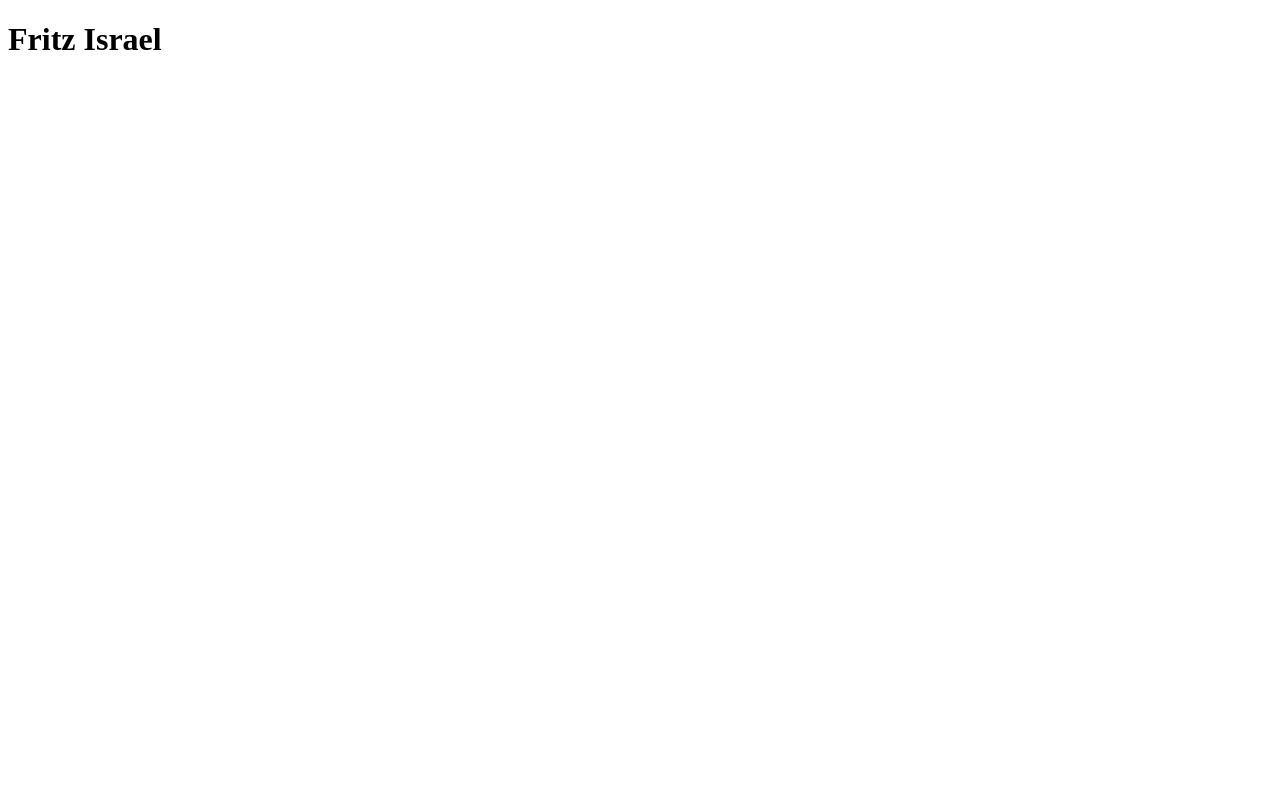
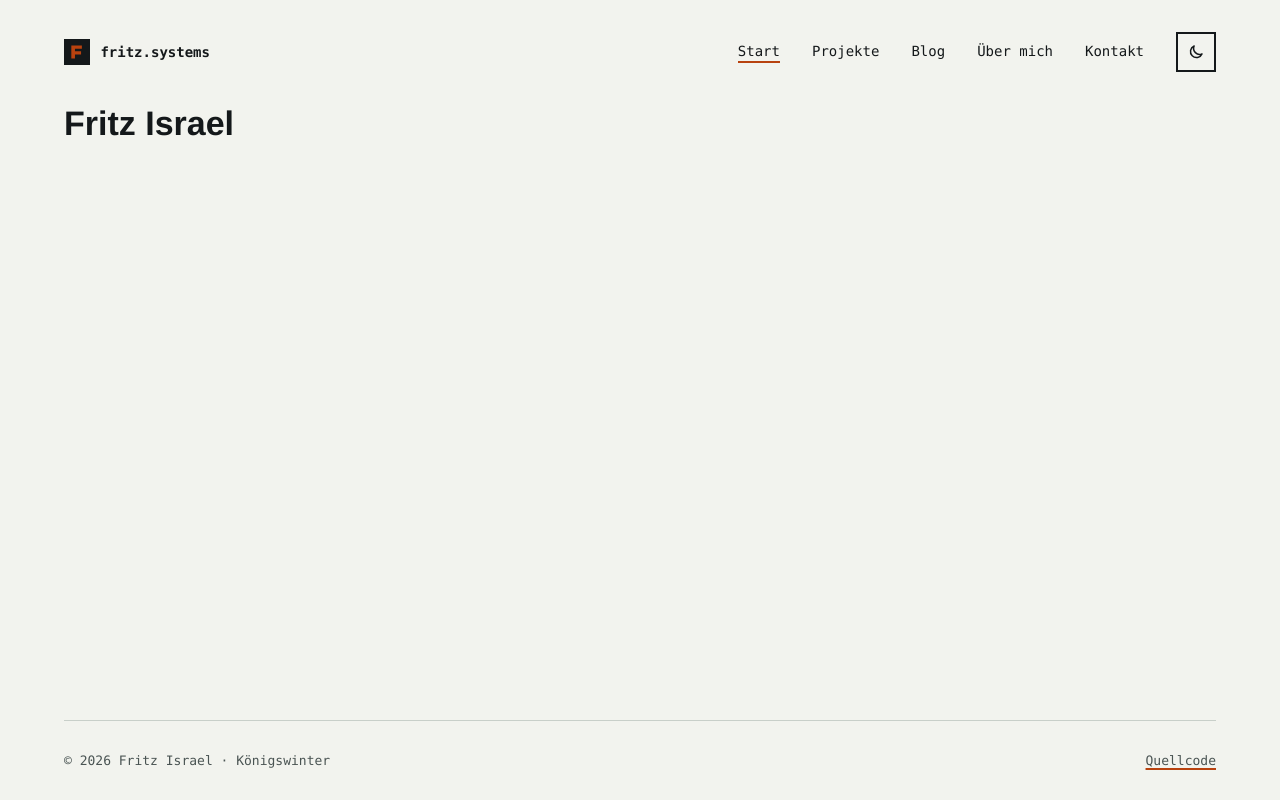
Before and after one commit to Fritztechnic/fritz-systems, a SvelteKit app: page / in a window 1280 px wide. Built offline with nearby package versions, Linux system fonts and the light colour scheme.

Commit message:
feat(layout): Kopfzeile, Fußzeile und Umschalter für das dunkle Design

```diff
--- a/package.json
+++ b/package.json
@@ -20,5 +20,8 @@
   "dependencies": {
     "@fontsource-variable/archivo": "^5.3.0",
     "@fontsource-variable/jetbrains-mono": "^5.3.0"
+  },
+  "imports": {
+    "#lib/*": "./src/lib/*"
   }
 }
--- a/src/app.html
+++ b/src/app.html
@@ -4,6 +4,13 @@
     <meta charset="utf-8" />
     <meta name="viewport" content="width=device-width, initial-scale=1" />
     <link rel="icon" href="%sveltekit.assets%/favicon.svg" type="image/svg+xml" />
+    <script>
+      try {
+        var t = localStorage.getItem('theme');
+        if (!t) t = matchMedia('(prefers-color-scheme: dark)').matches ? 'dark' : 'light';
+        document.documentElement.dataset.theme = t;
+      } catch (e) {}
+    </script>
     %sveltekit.head%
   </head>
   <body data-sveltekit-preload-data="hover">
--- /dev/null
+++ b/src/lib/Footer.svelte
@@ -0,0 +1,21 @@
+<footer>
+  <span>© {new Date().getFullYear()} Fritz Israel · Königswinter</span>
+  <span>
+    <a href="https://github.com/Fritztechnic/fritz-systems" rel="noopener">Quellcode</a>
+  </span>
+</footer>
+
+<style>
+  footer {
+    display: flex;
+    flex-wrap: wrap;
+    justify-content: space-between;
+    gap: var(--s1);
+    width: min(var(--wrap), 100% - 2.5rem);
+    margin: var(--s5) auto 0;
+    padding-block: var(--s3);
+    border-top: 1px solid var(--rule);
+    font: 0.8125rem var(--mono);
+    color: var(--muted);
+  }
+</style>
--- /dev/null
+++ b/src/lib/Header.svelte
@@ -0,0 +1,52 @@
+<script>
+  import { page } from '$app/state';
+  import ThemeToggle from './ThemeToggle.svelte';
+
+  const nav = [
+    ['/', 'Start'],
+    ['/projekte/', 'Projekte'],
+    ['/blog/', 'Blog'],
+    ['/ueber-mich/', 'Über mich'],
+    ['/kontakt/', 'Kontakt']
+  ];
+
+  const current = (href) =>
+    href === '/' ? page.url.pathname === '/' : page.url.pathname.startsWith(href);
+</script>
+
+<header>
+  <a href="/" class="mark">
+    <svg viewBox="0 0 32 32" width="26" height="26" aria-hidden="true">
+      <rect width="32" height="32" fill="currentColor" />
+      <path d="M9 24V8h13v4H13.5v3H21v4h-7.5v5z" fill="var(--signal)" />
+    </svg>
+    fritz.systems
+  </a>
+  <nav aria-label="Hauptnavigation">
+    {#each nav as [href, label]}
+      <a {href} aria-current={current(href) ? 'page' : undefined}>{label}</a>
+    {/each}
+    <ThemeToggle />
+  </nav>
+</header>
+
+<style>
+  header {
+    display: flex;
+    flex-wrap: wrap;
+    justify-content: space-between;
+    align-items: center;
+    gap: var(--s2) var(--s3);
+    width: min(var(--wrap), 100% - 2.5rem);
+    margin-inline: auto;
+    padding-block: var(--s3);
+    font: 0.875rem var(--mono);
+  }
+  a { text-decoration: none; }
+  .mark { display: flex; align-items: center; gap: 0.65rem; font-weight: 700; }
+  .mark:hover { color: var(--fg); }
+  nav { display: flex; flex-wrap: wrap; align-items: center; gap: var(--s1) var(--s3); }
+  nav a { padding-block: 0.15rem; border-bottom: 2px solid transparent; }
+  nav a:hover { border-color: var(--rule); color: var(--fg); }
+  nav a[aria-current] { border-color: var(--signal); }
+</style>
--- /dev/null
+++ b/src/lib/ThemeToggle.svelte
@@ -0,0 +1,44 @@
+<script>
+  import { onMount } from 'svelte';
+
+  let dark = $state(false);
+
+  onMount(() => {
+    dark = document.documentElement.dataset.theme === 'dark';
+  });
+
+  function toggle() {
+    dark = !dark;
+    const t = dark ? 'dark' : 'light';
+    document.documentElement.dataset.theme = t;
+    try { localStorage.setItem('theme', t); } catch {}
+  }
+</script>
+
+<button type="button" onclick={toggle} aria-pressed={dark} aria-label="Dunkles Design">
+  <svg viewBox="0 0 24 24" width="18" height="18" fill="none" stroke="currentColor" stroke-width="2" stroke-linecap="round" stroke-linejoin="round" aria-hidden="true">
+    {#if dark}
+      <circle cx="12" cy="12" r="4" />
+      <path d="M12 2v2M12 20v2M4.9 4.9l1.4 1.4M17.7 17.7l1.4 1.4M2 12h2M20 12h2M4.9 19.1l1.4-1.4M17.7 6.3l1.4-1.4" />
+    {:else}
+      <path d="M20 14.5A8 8 0 0 1 9.5 4 8 8 0 1 0 20 14.5z" />
+    {/if}
+  </svg>
+</button>
+
+<style>
+  button {
+    display: grid;
+    place-items: center;
+    width: 2.5rem;
+    height: 2.5rem;
+    padding: 0;
+    border: 2px solid var(--fg);
+    background: transparent;
+    color: var(--fg);
+    cursor: pointer;
+    transition: background-color 0.15s ease-out, color 0.15s ease-out;
+  }
+  button:hover { background: var(--fg); color: var(--bg); }
+  @media (prefers-reduced-motion: reduce) { button { transition: none; } }
+</style>
--- /dev/null
+++ b/src/routes/+layout.svelte
@@ -0,0 +1,28 @@
+<script>
+  import '../app.css';
+  import Header from '#lib/Header.svelte';
+  import Footer from '#lib/Footer.svelte';
+
+  let { children } = $props();
+</script>
+
+<a class="skip" href="#main">Zum Inhalt</a>
+<div class="shell">
+  <Header />
+  <main id="main">{@render children()}</main>
+  <Footer />
+</div>
+
+<style>
+  .shell { display: flex; flex-direction: column; min-height: 100vh; }
+  main { flex: 1; width: min(var(--wrap), 100% - 2.5rem); margin-inline: auto; }
+  .skip { position: absolute; left: -999px; }
+  .skip:focus {
+    left: var(--s2);
+    top: var(--s2);
+    z-index: 5;
+    padding: 0.5rem 1rem;
+    background: var(--fg);
+    color: var(--bg);
+  }
+</style>
```
